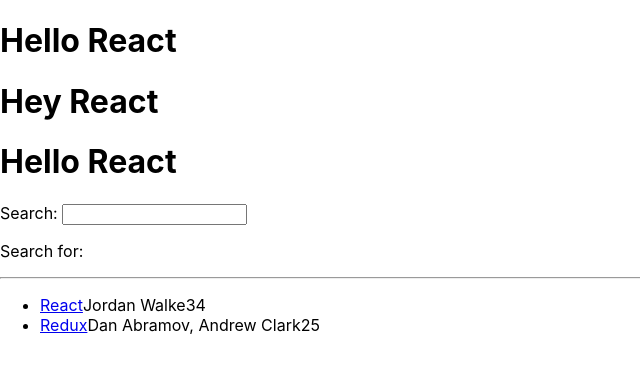
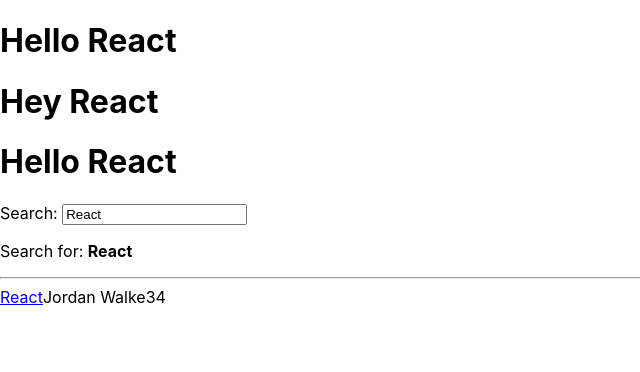
Before and after one commit to been2zzz/hacker-stories, a React (Create React App) app: page / in a window 1280 px wide. Shown: the top 372 px of the page, without its empty margins (0-640 px from the left). Built offline with nearby package versions, Linux system fonts and the light colour scheme.

Commit message:
props handling, side effect, custom hook

```diff
--- a/src/App.js
+++ b/src/App.js
@@ -4,6 +4,24 @@
 const welcome = {
   greeting: 'Hey',
   title: 'React',
+};
+
+// 리액트 커스텀 훅!!!!
+const useSemiPersistentState = (key, initialState) =>{
+  const [value, setValue] = React.useState(
+    // localStorage.getItem('search') : 저장된 값이 존재하면 초기 상태 설정 사용
+    // 'React' : 기본값
+    localStorage.getItem(key) || initialState
+    );
+
+    // 첫번째 인수: 사이드 이펙트가 일어나는 함수 => 브라우저 로컬 저장소에 searchTerm 입력
+    // 두번째 인수: 변수의 종속성 '배열'
+    React.useEffect(() => {
+      localStorage.setItem(key, value);
+    }, [value, key]);
+
+    // React.useState에 쓰일 value, setValue 반환
+    return [value, setValue];
   };
 
 function getTitle(){
@@ -28,11 +46,16 @@
       objectID: 1,
     },
   ];
-  const [searchTerm, setSearchTerm] = React.useState('');
+
+  const [searchTerm, setSearchTerm] = useSemiPersistentState(
+    'search' ,
+    'React'
+  );
   // A
   const handleSearch = event =>{
     // C 상태 변환 함수
     setSearchTerm(event.target.value);
+    localStorage.setItem('search', event.target.value);
   };
 
   const searchedStories = stories.filter(function(story){
@@ -57,28 +80,27 @@
     );
   };
 
-  const List = props => (
-    <ul>
-    {props.list.map((item) => (
-      <li key={item.objectID}>
+  const List = ({ list }) =>
+    list.map(item => <Item key={item.objectID} item={item}/>);
+
+  const Item = ({item}) => (
+    <div>
       <span>
         <a href={item.url}>{item.title}</a>
       </span>
       <span>{item.author}</span>
       <span>{item.num_comments}</span>
       <span>{item.points}</span>
-      </li>
-    ))}
-  </ul>
+    </div>
   );
 
-const Search = props => (
+const Search = ({ search, onSearch }) => (
   // 첫번째 : 현재 상태, 두번째: 이 상태를 업데이트하는 함수(상태 업데이트 함수)
   // 배열 구조 분해
     <div>
       <label htmlFor="search">Search: </label>
-      <input id="search" type="text" onChange={props.onSearch} value={props.search}/>
-      <p>Search for: <strong>{props.search}</strong></p>
+      <input id="search" type="text" onChange={onSearch} value={search}/>
+      <p>Search for: <strong>{search}</strong></p>
     </div>
 );
 
```
Lines whose indentation alone changed are shown as unchanged.
